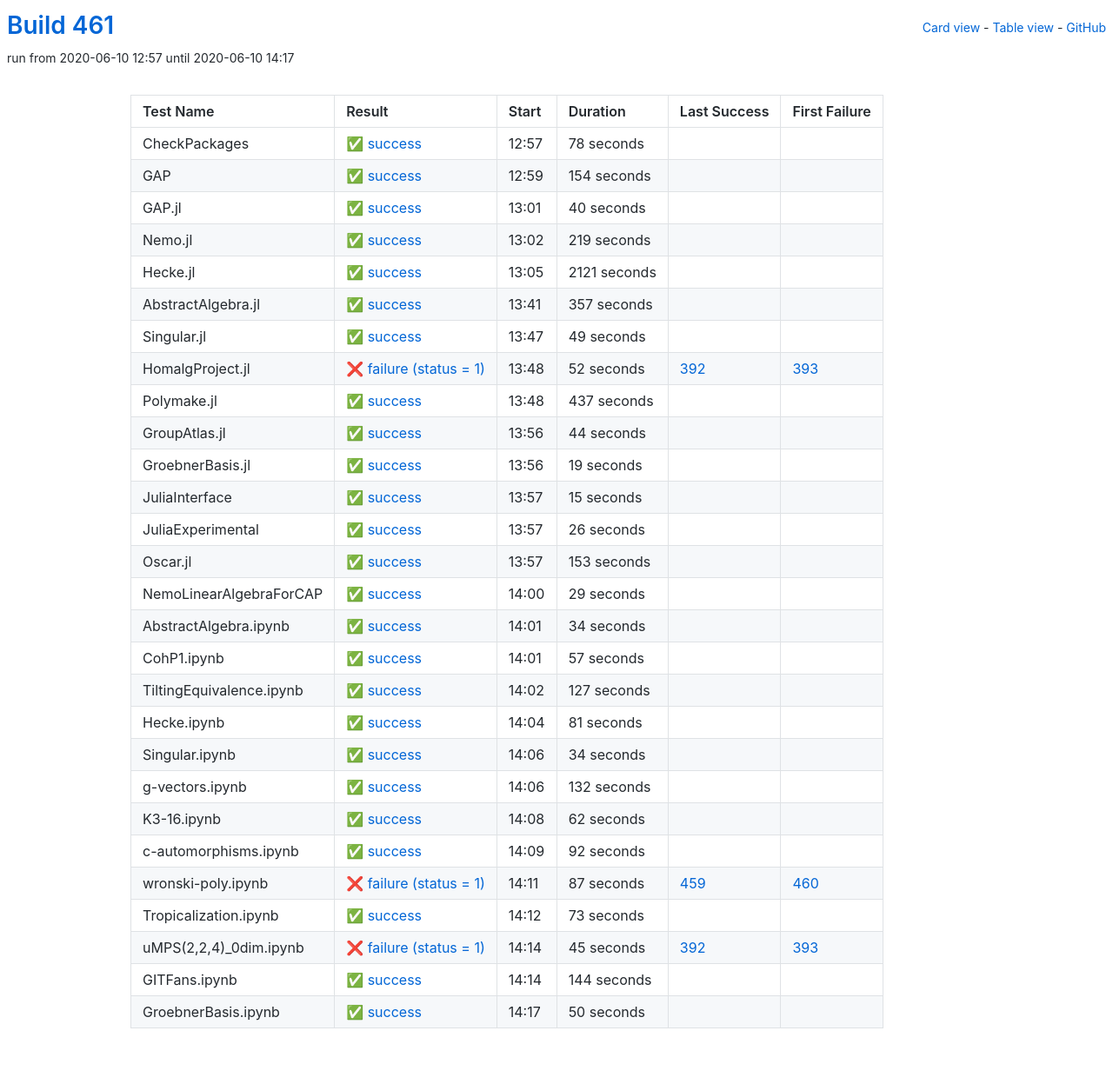
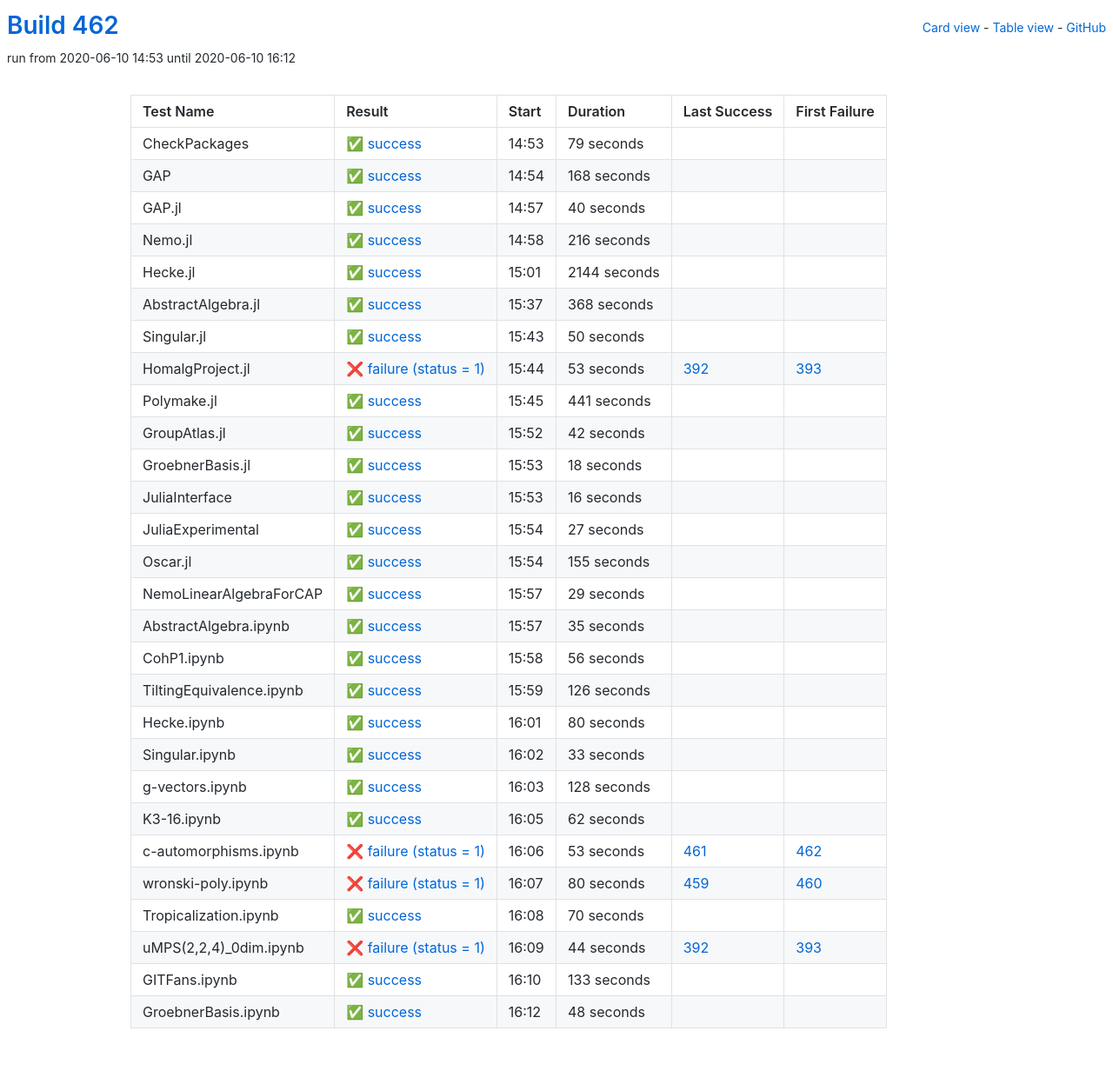
Before and after one commit to oscar-system/oscar-ci-status-1.4, a Jekyll site: the page built from table.html, in a window 1280 px wide. Shown: the whole page at 87% size. Built offline with Jekyll 4.4.1, drawn with Linux system fonts in a browser that asks for light colours.

Commit message:
Build #462

```diff
--- a/_data/ci.yml
+++ b/_data/ci.yml
@@ -1,6 +1,6 @@
 ---
-build: 461
-build_url: https://oscarci.mathematik.uni-kl.de/job/oscar-julia-1.4/461/
+build: 462
+build_url: https://oscarci.mathematik.uni-kl.de/job/oscar-julia-1.4/462/
 job: oscar-julia-1.4
 organization: oscar-system
 repo: oscar-ci-status-1.4
@@ -8,32 +8,32 @@ repourl: https://github.com/oscar-system/oscar-ci-status-1.4
 tests:
 - name: CheckPackages
   id: checkpackages
-  log: https://oscarci.mathematik.uni-kl.de/job/oscar-julia-1.4/461/artifact/logs/build-461/CheckPackages.log
-  start: 2020-06-10 12:57
+  log: https://oscarci.mathematik.uni-kl.de/job/oscar-julia-1.4/462/artifact/logs/build-462/CheckPackages.log
+  start: 2020-06-10 14:53
   success: true
   exitcode: 0
   status: success
-  duration: 78
+  duration: 79
   last_success: false
   last_success_url:
   first_failure: false
   first_failure_url:
 - name: GAP
   id: gap
-  log: https://oscarci.mathematik.uni-kl.de/job/oscar-julia-1.4/461/artifact/logs/build-461/GAP.log
-  start: 2020-06-10 12:59
+  log: https://oscarci.mathematik.uni-kl.de/job/oscar-julia-1.4/462/artifact/logs/build-462/GAP.log
+  start: 2020-06-10 14:54
   success: true
   exitcode: 0
   status: success
-  duration: 154
+  duration: 168
   last_success: false
   last_success_url:
   first_failure: false
   first_failure_url:
 - name: GAP.jl
   id: gap-jl
-  log: https://oscarci.mathematik.uni-kl.de/job/oscar-julia-1.4/461/artifact/logs/build-461/GAP.jl.log
-  start: 2020-06-10 13:01
+  log: https://oscarci.mathematik.uni-kl.de/job/oscar-julia-1.4/462/artifact/logs/build-462/GAP.jl.log
+  start: 2020-06-10 14:57
   success: true
   exitcode: 0
   status: success
@@ -44,140 +44,140 @@ tests:
   first_failure_url:
 - name: Nemo.jl
   id: nemo-jl
-  log: https://oscarci.mathematik.uni-kl.de/job/oscar-julia-1.4/461/artifact/logs/build-461/Nemo.jl.log
-  start: 2020-06-10 13:02
+  log: https://oscarci.mathematik.uni-kl.de/job/oscar-julia-1.4/462/artifact/logs/build-462/Nemo.jl.log
+  start: 2020-06-10 14:58
   success: true
   exitcode: 0
   status: success
-  duration: 219
+  duration: 216
   last_success: false
   last_success_url:
   first_failure: false
   first_failure_url:
 - name: Hecke.jl
   id: hecke-jl
-  log: https://oscarci.mathematik.uni-kl.de/job/oscar-julia-1.4/461/artifact/logs/build-461/Hecke.jl.log
-  start: 2020-06-10 13:05
+  log: https://oscarci.mathematik.uni-kl.de/job/oscar-julia-1.4/462/artifact/logs/build-462/Hecke.jl.log
+  start: 2020-06-10 15:01
   success: true
   exitcode: 0
   status: success
-  duration: 2121
+  duration: 2144
   last_success: false
   last_success_url:
   first_failure: false
   first_failure_url:
 - name: AbstractAlgebra.jl
   id: abstractalgebra-jl
-  log: https://oscarci.mathematik.uni-kl.de/job/oscar-julia-1.4/461/artifact/logs/build-461/AbstractAlgebra.jl.log
-  start: 2020-06-10 13:41
+  log: https://oscarci.mathematik.uni-kl.de/job/oscar-julia-1.4/462/artifact/logs/build-462/AbstractAlgebra.jl.log
+  start: 2020-06-10 15:37
   success: true
   exitcode: 0
   status: success
-  duration: 357
+  duration: 368
   last_success: false
   last_success_url:
   first_failure: false
   first_failure_url:
 - name: Singular.jl
   id: singular-jl
-  log: https://oscarci.mathematik.uni-kl.de/job/oscar-julia-1.4/461/artifact/logs/build-461/Singular.jl.log
-  start: 2020-06-10 13:47
+  log: https://oscarci.mathematik.uni-kl.de/job/oscar-julia-1.4/462/artifact/logs/build-462/Singular.jl.log
+  start: 2020-06-10 15:43
   success: true
   exitcode: 0
   status: success
-  duration: 49
+  duration: 50
   last_success: false
   last_success_url:
   first_failure: false
   first_failure_url:
 - name: HomalgProject.jl
   id: homalgproject-jl
-  log: https://oscarci.mathematik.uni-kl.de/job/oscar-julia-1.4/461/artifact/logs/build-461/HomalgProject.jl.log
-  start: 2020-06-10 13:48
+  log: https://oscarci.mathematik.uni-kl.de/job/oscar-julia-1.4/462/artifact/logs/build-462/HomalgProject.jl.log
+  start: 2020-06-10 15:44
   success: false
   exitcode: 1
   status: failure
-  duration: 52
+  duration: 53
   last_success: 392
   last_success_url: https://oscarci.mathematik.uni-kl.de/job/oscar-julia-1.4/392/
   first_failure: 393
   first_failure_url: https://oscarci.mathematik.uni-kl.de/job/oscar-julia-1.4/393/
 - name: Polymake.jl
   id: polymake-jl
-  log: https://oscarci.mathematik.uni-kl.de/job/oscar-julia-1.4/461/artifact/logs/build-461/Polymake.jl.log
-  start: 2020-06-10 13:48
+  log: https://oscarci.mathematik.uni-kl.de/job/oscar-julia-1.4/462/artifact/logs/build-462/Polymake.jl.log
+  start: 2020-06-10 15:45
   success: true
   exitcode: 0
   status: success
-  duration: 437
+  duration: 441
   last_success: false
   last_success_url:
   first_failure: false
   first_failure_url:
 - name: GroupAtlas.jl
   id: groupatlas-jl
-  log: https://oscarci.mathematik.uni-kl.de/job/oscar-julia-1.4/461/artifact/logs/build-461/GroupAtlas.jl.log
-  start: 2020-06-10 13:56
+  log: https://oscarci.mathematik.uni-kl.de/job/oscar-julia-1.4/462/artifact/logs/build-462/GroupAtlas.jl.log
+  start: 2020-06-10 15:52
   success: true
   exitcode: 0
   status: success
-  duration: 44
+  duration: 42
   last_success: false
   last_success_url:
   first_failure: false
   first_failure_url:
 - name: GroebnerBasis.jl
   id: groebnerbasis-jl
-  log: https://oscarci.mathematik.uni-kl.de/job/oscar-julia-1.4/461/artifact/logs/build-461/GroebnerBasis.jl.log
-  start: 2020-06-10 13:56
+  log: https://oscarci.mathematik.uni-kl.de/job/oscar-julia-1.4/462/artifact/logs/build-462/GroebnerBasis.jl.log
+  start: 2020-06-10 15:53
   success: true
   exitcode: 0
   status: success
-  duration: 19
+  duration: 18
   last_success: false
   last_success_url:
   first_failure: false
   first_failure_url:
 - name: JuliaInterface
   id: juliainterface
-  log: https://oscarci.mathematik.uni-kl.de/job/oscar-julia-1.4/461/artifact/logs/build-461/JuliaInterface.log
-  start: 2020-06-10 13:57
+  log: https://oscarci.mathematik.uni-kl.de/job/oscar-julia-1.4/462/artifact/logs/build-462/JuliaInterface.log
+  start: 2020-06-10 15:53
   success: true
   exitcode: 0
   status: success
-  duration: 15
+  duration: 16
   last_success: false
   last_success_url:
   first_failure: false
   first_failure_url:
 - name: JuliaExperimental
   id: juliaexperimental
-  log: https://oscarci.mathematik.uni-kl.de/job/oscar-julia-1.4/461/artifact/logs/build-461/JuliaExperimental.log
-  start: 2020-06-10 13:57
+  log: https://oscarci.mathematik.uni-kl.de/job/oscar-julia-1.4/462/artifact/logs/build-462/JuliaExperimental.log
+  start: 2020-06-10 15:54
   success: true
   exitcode: 0
   status: success
-  duration: 26
+  duration: 27
   last_success: false
   last_success_url:
   first_failure: false
   first_failure_url:
 - name: Oscar.jl
   id: oscar-jl
-  log: https://oscarci.mathematik.uni-kl.de/job/oscar-julia-1.4/461/artifact/logs/build-461/Oscar.jl.log
-  start: 2020-06-10 13:57
+  log: https://oscarci.mathematik.uni-kl.de/job/oscar-julia-1.4/462/artifact/logs/build-462/Oscar.jl.log
+  start: 2020-06-10 15:54
   success: true
   exitcode: 0
   status: success
-  duration: 153
+  duration: 155
   last_success: false
   last_success_url:
   first_failure: false
   first_failure_url:
 - name: NemoLinearAlgebraForCAP
   id: nemolinearalgebraforcap
-  log: https://oscarci.mathematik.uni-kl.de/job/oscar-julia-1.4/461/artifact/logs/build-461/NemoLinearAlgebraForCAP.log
-  start: 2020-06-10 14:00
+  log: https://oscarci.mathematik.uni-kl.de/job/oscar-julia-1.4/462/artifact/logs/build-462/NemoLinearAlgebraForCAP.log
+  start: 2020-06-10 15:57
   success: true
   exitcode: 0
   status: success
@@ -188,80 +188,80 @@ tests:
   first_failure_url:
 - name: AbstractAlgebra.ipynb
   id: abstractalgebra-ipynb
-  log: https://oscarci.mathematik.uni-kl.de/job/oscar-julia-1.4/461/artifact/logs/build-461/AbstractAlgebra.ipynb.log
-  start: 2020-06-10 14:01
+  log: https://oscarci.mathematik.uni-kl.de/job/oscar-julia-1.4/462/artifact/logs/build-462/AbstractAlgebra.ipynb.log
+  start: 2020-06-10 15:57
   success: true
   exitcode: 0
   status: success
-  duration: 34
+  duration: 35
   last_success: false
   last_success_url:
   first_failure: false
   first_failure_url:
 - name: CohP1.ipynb
   id: cohp1-ipynb
-  log: https://oscarci.mathematik.uni-kl.de/job/oscar-julia-1.4/461/artifact/logs/build-461/CohP1.ipynb.log
-  start: 2020-06-10 14:01
+  log: https://oscarci.mathematik.uni-kl.de/job/oscar-julia-1.4/462/artifact/logs/build-462/CohP1.ipynb.log
+  start: 2020-06-10 15:58
   success: true
   exitcode: 0
   status: success
-  duration: 57
+  duration: 56
   last_success: false
   last_success_url:
   first_failure: false
   first_failure_url:
 - name: TiltingEquivalence.ipynb
   id: tiltingequivalence-ipynb
-  log: https://oscarci.mathematik.uni-kl.de/job/oscar-julia-1.4/461/artifact/logs/build-461/TiltingEquivalence.ipynb.log
-  start: 2020-06-10 14:02
+  log: https://oscarci.mathematik.uni-kl.de/job/oscar-julia-1.4/462/artifact/logs/build-462/TiltingEquivalence.ipynb.log
+  start: 2020-06-10 15:59
   success: true
   exitcode: 0
   status: success
-  duration: 127
+  duration: 126
   last_success: false
   last_success_url:
   first_failure: false
   first_failure_url:
 - name: Hecke.ipynb
   id: hecke-ipynb
-  log: https://oscarci.mathematik.uni-kl.de/job/oscar-julia-1.4/461/artifact/logs/build-461/Hecke.ipynb.log
-  start: 2020-06-10 14:04
+  log: https://oscarci.mathematik.uni-kl.de/job/oscar-julia-1.4/462/artifact/logs/build-462/Hecke.ipynb.log
+  start: 2020-06-10 16:01
   success: true
   exitcode: 0
   status: success
-  duration: 81
+  duration: 80
   last_success: false
   last_success_url:
   first_failure: false
   first_failure_url:
 - name: Singular.ipynb
   id: singular-ipynb
-  log: https://oscarci.mathematik.uni-kl.de/job/oscar-julia-1.4/461/artifact/logs/build-461/Singular.ipynb.log
-  start: 2020-06-10 14:06
+  log: https://oscarci.mathematik.uni-kl.de/job/oscar-julia-1.4/462/artifact/logs/build-462/Singular.ipynb.log
+  start: 2020-06-10 16:02
   success: true
   exitcode: 0
   status: success
-  duration: 34
+  duration: 33
   last_success: false
   last_success_url:
   first_failure: false
   first_failure_url:
 - name: g-vectors.ipynb
   id: g-vectors-ipynb
-  log: https://oscarci.mathematik.uni-kl.de/job/oscar-julia-1.4/461/artifact/logs/build-461/g-vectors.ipynb.log
-  start: 2020-06-10 14:06
+  log: https://oscarci.mathematik.uni-kl.de/job/oscar-julia-1.4/462/artifact/logs/build-462/g-vectors.ipynb.log
+  start: 2020-06-10 16:03
   success: true
   exitcode: 0
   status: success
-  duration: 132
+  duration: 128
   last_success: false
   last_success_url:
   first_failure: false
   first_failure_url:
 - name: K3-16.ipynb
   id: k3-16-ipynb
-  log: https://oscarci.mathematik.uni-kl.de/job/oscar-julia-1.4/461/artifact/logs/build-461/K3-16.ipynb.log
-  start: 2020-06-10 14:08
+  log: https://oscarci.mathematik.uni-kl.de/job/oscar-julia-1.4/462/artifact/logs/build-462/K3-16.ipynb.log
+  start: 2020-06-10 16:05
   success: true
   exitcode: 0
   status: success
@@ -272,72 +272,72 @@ tests:
   first_failure_url:
 - name: c-automorphisms.ipynb
   id: c-automorphisms-ipynb
-  log: https://oscarci.mathematik.uni-kl.de/job/oscar-julia-1.4/461/artifact/logs/build-461/c-automorphisms.ipynb.log
-  start: 2020-06-10 14:09
-  success: true
-  exitcode: 0
-  status: success
-  duration: 92
-  last_success: false
-  last_success_url:
-  first_failure: false
-  first_failure_url:
-- name: wronski-poly.ipynb
-  id: wronski-poly-ipynb
-  log: https://oscarci.mathematik.uni-kl.de/job/oscar-julia-1.4/461/artifact/logs/build-461/wronski-poly.ipynb.log
-  start: 2020-06-10 14:11
+  log: https://oscarci.mathematik.uni-kl.de/job/oscar-julia-1.4/462/artifact/logs/build-462/c-automorphisms.ipynb.log
+  start: 2020-06-10 16:06
   success: false
   exitcode: 1
   status: failure
-  duration: 87
+  duration: 53
+  last_success: 461
+  last_success_url: https://oscarci.mathematik.uni-kl.de/job/oscar-julia-1.4/461/
+  first_failure: 462
+  first_failure_url: https://oscarci.mathematik.uni-kl.de/job/oscar-julia-1.4/462/
+- name: wronski-poly.ipynb
+  id: wronski-poly-ipynb
+  log: https://oscarci.mathematik.uni-kl.de/job/oscar-julia-1.4/462/artifact/logs/build-462/wronski-poly.ipynb.log
+  start: 2020-06-10 16:07
+  success: false
+  exitcode: 1
+  status: failure
+  duration: 80
   last_success: 459
   last_success_url: https://oscarci.mathematik.uni-kl.de/job/oscar-julia-1.4/459/
   first_failure: 460
   first_failure_url: https://oscarci.mathematik.uni-kl.de/job/oscar-julia-1.4/460/
 - name: Tropicalization.ipynb
   id: tropicalization-ipynb
-  log: https://oscarci.mathematik.uni-kl.de/job/oscar-julia-1.4/461/artifact/logs/build-461/Tropicalization.ipynb.log
-  start: 2020-06-10 14:12
+  log: https://oscarci.mathematik.uni-kl.de/job/oscar-julia-1.4/462/artifact/logs/build-462/Tropicalization.ipynb.log
+  start: 2020-06-10 16:08
   success: true
   exitcode: 0
   status: success
-  duration: 73
+  duration: 70
   last_success: false
   last_success_url:
   first_failure: false
   first_failure_url:
 - name: uMPS(2,2,4)_0dim.ipynb
   id: umps-2-2-4-0dim-ipynb
-  log: https://oscarci.mathematik.uni-kl.de/job/oscar-julia-1.4/461/artifact/logs/build-461/uMPS-2-2-4-_0dim.ipynb.log
-  start: 2020-06-10 14:14
+  log: https://oscarci.mathematik.uni-kl.de/job/oscar-julia-1.4/462/artifact/logs/build-462/uMPS-2-2-4-_0dim.ipynb.log
+  start: 2020-06-10 16:09
   success: false
   exitcode: 1
   status: failure
-  duration: 45
+  duration: 44
   last_success: 392
   last_success_url: https://oscarci.mathematik.uni-kl.de/job/oscar-julia-1.4/392/
   first_failure: 393
   first_failure_url: https://oscarci.mathematik.uni-kl.de/job/oscar-julia-1.4/393/
 - name: GITFans.ipynb
   id: gitfans-ipynb
-  log: https://oscarci.mathematik.uni-kl.de/job/oscar-julia-1.4/461/artifact/logs/build-461/GITFans.ipynb.log
-  start: 2020-06-10 14:14
+  log: https://oscarci.mathematik.uni-kl.de/job/oscar-julia-1.4/462/artifact/logs/build-462/GITFans.ipynb.log
+  start: 2020-06-10 16:10
   success: true
   exitcode: 0
   status: success
-  duration: 144
+  duration: 133
   last_success: false
   last_success_url:
   first_failure: false
   first_failure_url:
 - name: GroebnerBasis.ipynb
   id: groebnerbasis-ipynb
-  log: https://oscarci.mathematik.uni-kl.de/job/oscar-julia-1.4/461/artifact/logs/build-461/GroebnerBasis.ipynb.log
-  start: 2020-06-10 14:17
+  log: https://oscarci.mathematik.uni-kl.de/job/oscar-julia-1.4/462/artifact/logs/build-462/GroebnerBasis.ipynb.log
+  start: 2020-06-10 16:12
   success: true
   exitcode: 0
   status: success
-  duration: 50
+  duration: 48
   last_success: false
   last_success_url:
   first_failure: false
```
Also changed, not shown: README.md.
